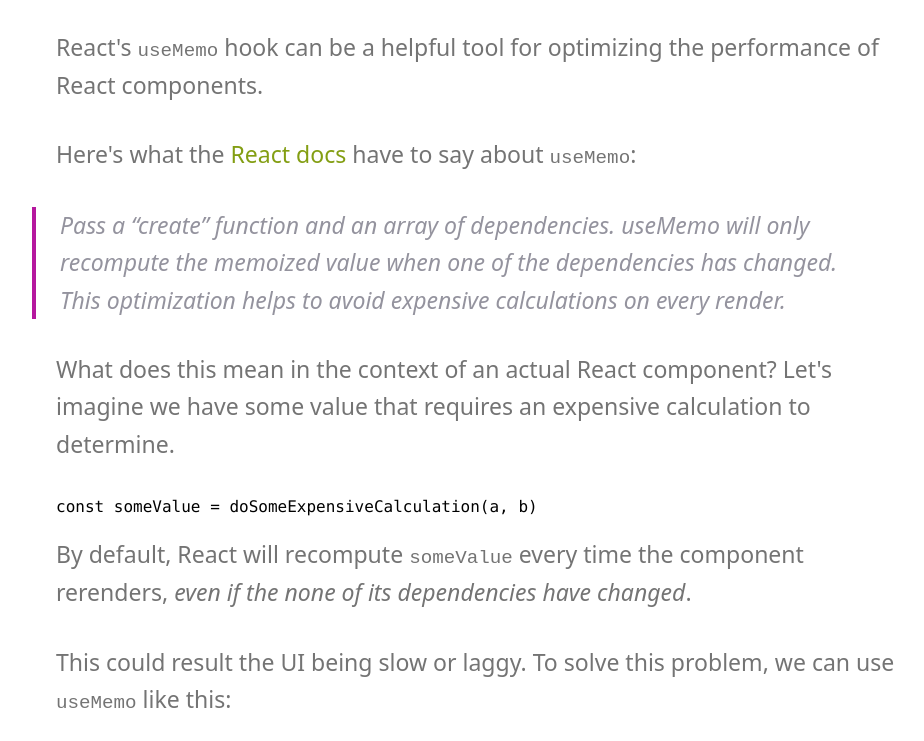
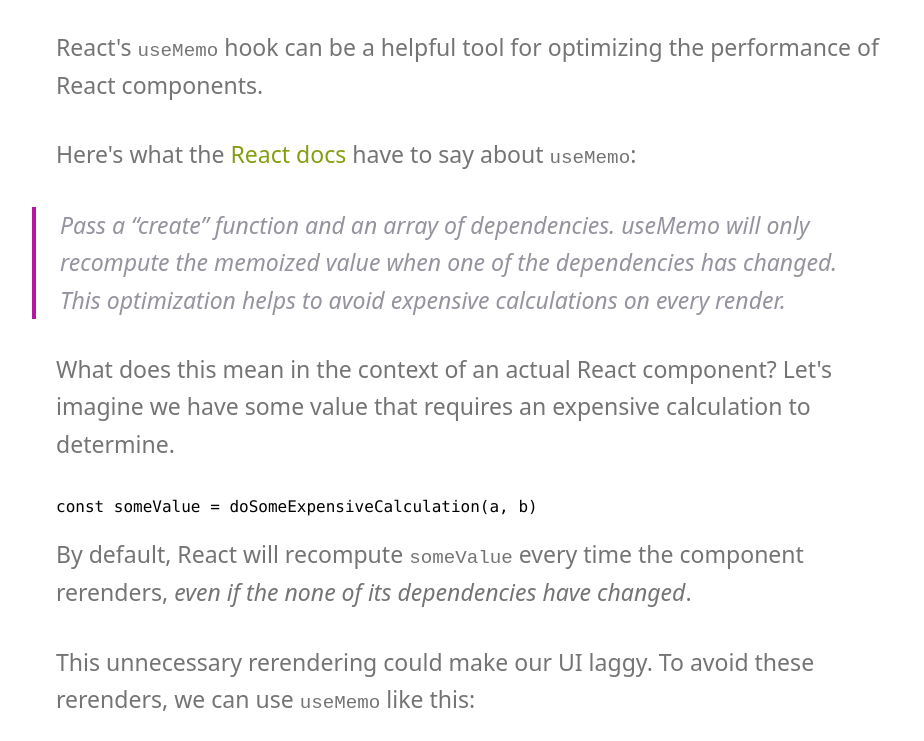
Before and after one commit to devinjameson/devin-jameson-website, a Gatsby site: page /blog/when-and-how-to-use-use-memo-in-react/ in a window 1280 px wide. Shown: the part 211-952 px from the top of the page, without its empty margins (156-1080 px from the left). Built offline with nearby package versions, Linux system fonts and the light colour scheme; Gatsby itself is replaced by a stand-in of ours; some packages are replaced by stand-ins of ours; code samples lack their colours.

Commit message:
Update useMemo post

````diff
--- a/content/blog/when-and-how-to-use-use-memo-in-react/index.md
+++ b/content/blog/when-and-how-to-use-use-memo-in-react/index.md
@@ -25,8 +25,8 @@ const someValue = doSomeExpensiveCalculation(a, b)
 By default, React will recompute `someValue` every time the component rerenders,
 *even if the none of its dependencies have changed*.
 
-This could result the UI being slow or laggy. To solve this problem, we can use
-`useMemo` like this:
+This unnecessary rerendering could make our UI laggy. To avoid these rerenders,
+we can use `useMemo` like this:
 
 ```typescript
 const someValue = useMemo(() => {
````
